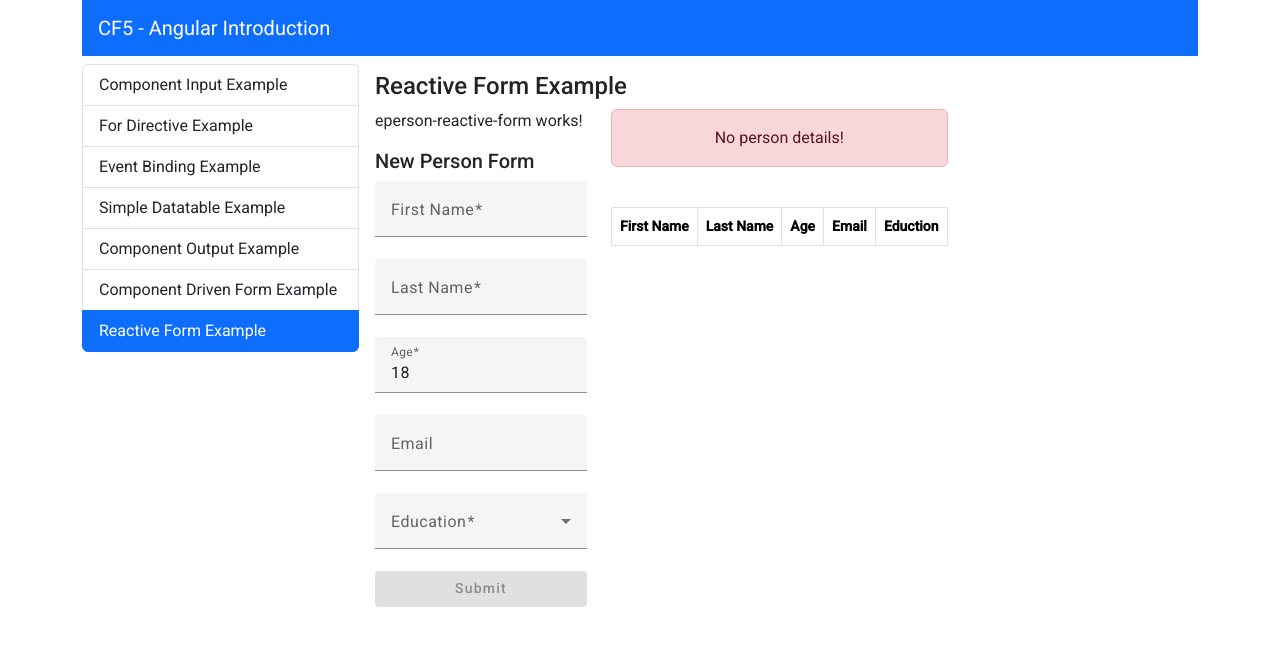
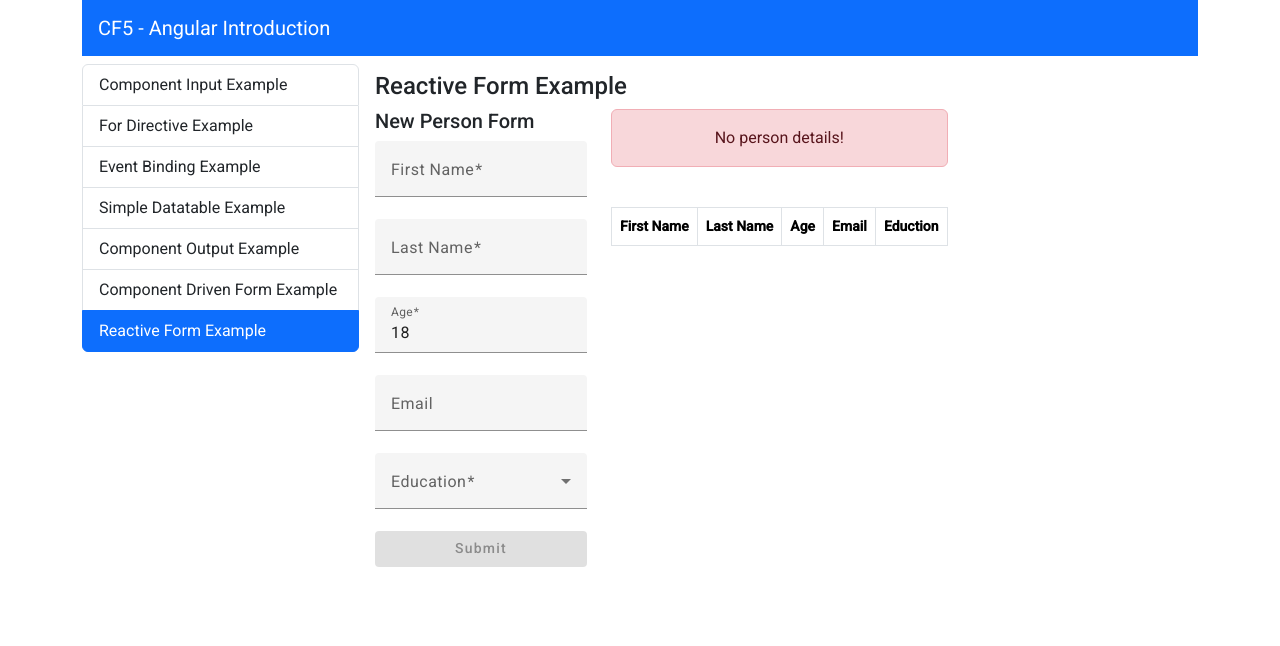
Before and after one commit to Prodromos23/angular-introduction, an Angular app: page /reactive-form-example in a window 1280 px wide. Shown: the top 646 px of the page. Built offline with nearby package versions, Linux system fonts and the light colour scheme.

Commit message:
reactive form

```diff
--- a/src/app/components/eperson-reactive-form/eperson-reactive-form.component.html
+++ b/src/app/components/eperson-reactive-form/eperson-reactive-form.component.html
@@ -1,5 +1,3 @@
-<p>eperson-reactive-form works!</p>
-
 <div class="d-flex flex-column">
 
   <h5>New Person Form</h5>
--- a/src/app/components/reactive-form-example/reactive-form-example.component.html
+++ b/src/app/components/reactive-form-example/reactive-form-example.component.html
@@ -3,7 +3,7 @@
 <div class="d-flex gap-4">
 
   <app-eperson-reactive-form (person)="onPerson($event)"></app-eperson-reactive-form>
-  <!-- <app-person-reactive-form></app-person-reactive-form> -->
+  <!-- <app-person-reactive-form (person)="onPerson($event)"></app-person-reactive-form> -->
   <div class="d-flex flex-column gap-4">
     <app-person-table [person]="currentPerson"></app-person-table>
     <app-simple-datatable [data]="persons"></app-simple-datatable>
```
